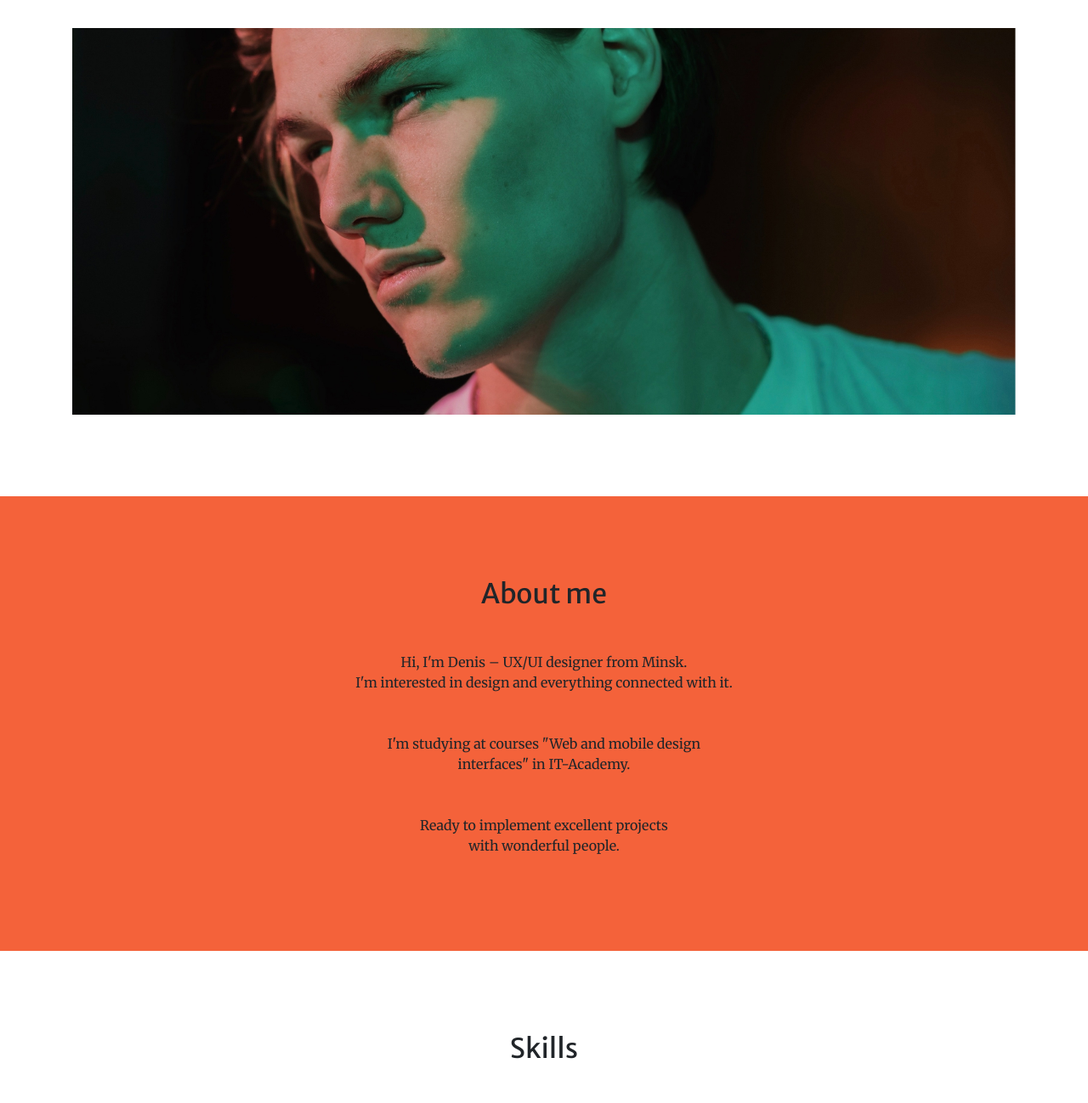
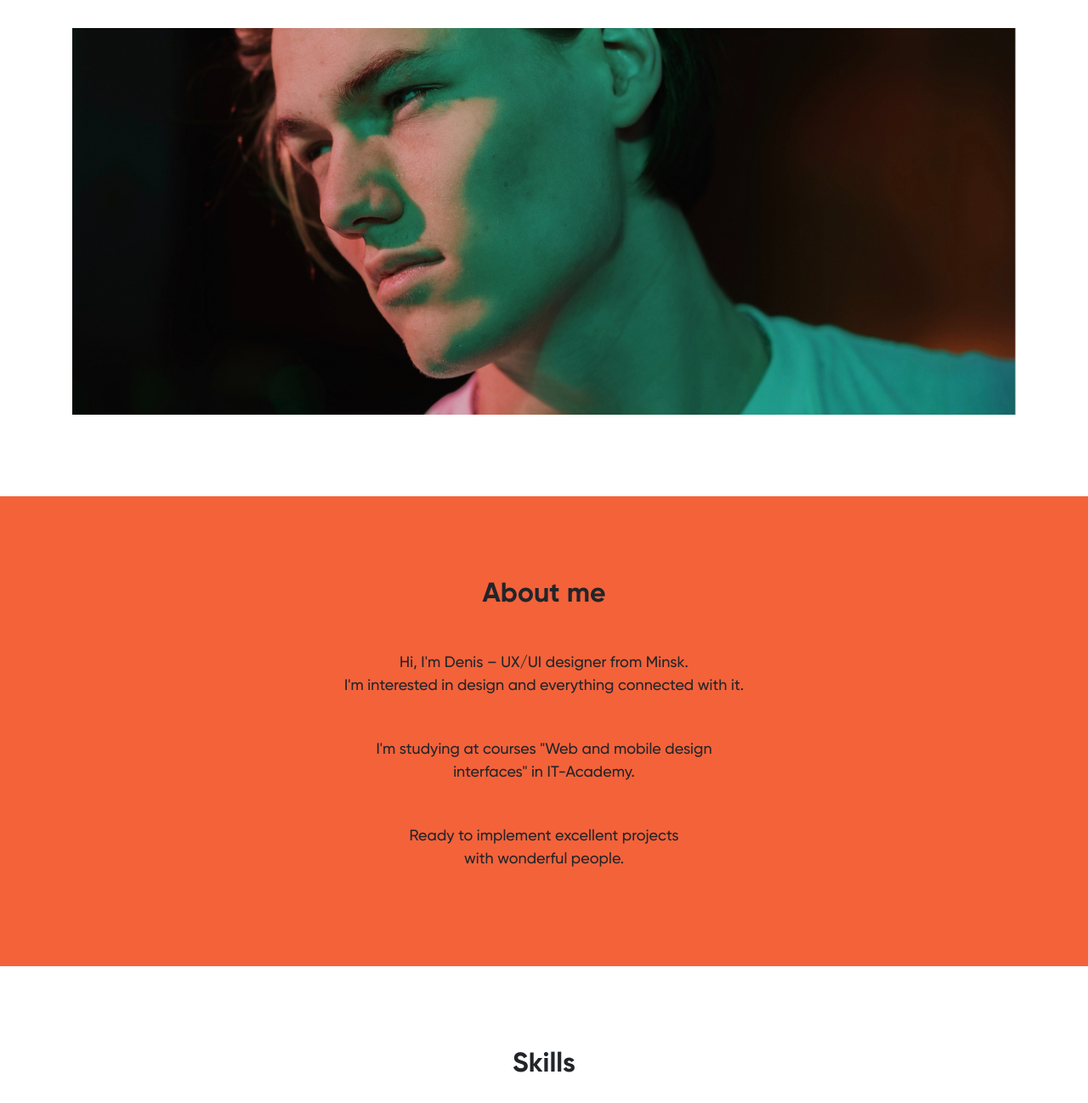
Before and after one commit to stepin-s/portfolio_gulp4, a website with bundled scripts: page index.html in a window 1280 px wide. Shown: the part 294-1592 px from the top of the page at 85% size. Built offline with nearby package versions, Linux system fonts and the light colour scheme.

Commit message:
connect fonts and add contact block

```diff
--- /dev/null
+++ b/fonts/Gilroy-Bold/style.css
@@ -0,0 +1,9 @@
+@font-face {
+    font-family: 'Gilroy';
+    src: local('Gilroy Bold'), local('Gilroy-Bold'),
+        url('Gilroy-Bold.woff2') format('woff2'),
+        url('Gilroy-Bold.woff') format('woff'),
+        url('Gilroy-Bold.ttf') format('truetype');
+    font-weight: 700;
+    font-style: normal;
+  }
--- /dev/null
+++ b/fonts/Gilroy-Medium/style.css
@@ -0,0 +1,9 @@
+@font-face {
+    font-family: 'Gilroy';
+    src: local('Gilroy Medium'), local('Gilroy-Medium'),
+        url('Gilroy-Medium.woff2') format('woff2'),
+        url('Gilroy-Medium.woff') format('woff'),
+        url('Gilroy-Medium.ttf') format('truetype');
+    font-weight: 500;
+    font-style: normal;
+  }
--- a/index.html
+++ b/index.html
@@ -101,7 +101,7 @@
   <section class="page-section bg-primary" id="about">
     <div class="container">
       <div class="row justify-content-center">
-        <div class="col-lg-8 text-center">
+        <div class="fs-18 col-lg-8 text-center">
           <h2 class=" mt-0 mb-3 ">About me</h2>
           <!-- <hr class="divider light my-4"> -->
           <p class="mt-5">Hi, I'm Denis – UX/UI designer from Minsk. <br> I'm interested in design and everything
@@ -122,7 +122,7 @@
     <div class="container">
       <h2 class="text-center ">Skills</h2>
       <!-- <hr class="divider my-4"> -->
-      <div class="col-lg-8 text-center mx-auto mt-5 mb-4">I work in such programs as</div>
+      <div class="fs-18 col-lg-8 text-center mx-auto mt-5 mb-4">I work in such programs as</div>
       <div class="row">
         <div class="col-lg-3 col-md-6 text-center">
           <div class="mt-5">
@@ -271,36 +271,42 @@
     </div>
   </section>
 
-  <!-- Call to Action Section -->
+  <!-- Call to Action Section
   <section class="page-section bg-dark text-white">
     <div class="container text-center">
       <h2 class="mb-4">Free Download at Start Bootstrap!</h2>
       <a class="btn btn-light btn-xl" href="https://startbootstrap.com/themes/creative/">Download Now!</a>
     </div>
   </section>
+-->
 
   <!-- Contact Section -->
   <section class="page-section" id="contact">
     <div class="container">
       <div class="row justify-content-center">
         <div class="col-lg-8 text-center">
-          <h2 class="mt-0">Let's Get In Touch!</h2>
-          <hr class="divider my-4">
-          <p class="text-muted mb-5">Ready to start your next project with us? Give us a call or send us an email and we
-            will get back to you as soon as possible!</p>
+          <h2 class="mt-0">Contacts</h2>
+          <p class="text-muted fs-18 my-4">Want to know more or just chat? <br> You are welcome!</p>
+          <a class="btn btn-dark btn-xl mt-1 mb-5" href="">Send message</a>
+          <div class="socials mt-5">
+            <img class="mr-5" src="img/contacts/indesign.png" alt="">
+            <img class="mr-5" src="img/contacts/instagram.png" alt="">
+            <img class="mr-5" src="img/contacts/behance.png" alt="">
+            <img class="" src="img/contacts/ball.png" alt="">
+          </div>
+
         </div>
       </div>
-      <div class="row">
-        <div class="col-lg-4 ml-auto text-center mb-5 mb-lg-0">
+      <!-- <div class="row">
+        <div class="col-lg-4 ml-auto text-center mb-5 mb-lg-0 mt-5">
           <i class="fas fa-phone fa-3x mb-3 text-muted"></i>
           <div>+1 (202) 555-0149</div>
         </div>
-        <div class="col-lg-4 mr-auto text-center">
+        <div class="col-lg-4 mr-auto text-center mt-5">
           <i class="fas fa-envelope fa-3x mb-3 text-muted"></i>
-          <!-- Make sure to change the email address in anchor text AND the link below! -->
           <a class="d-block" href="mailto:contact@yourwebsite.com">contact@yourwebsite.com</a>
         </div>
-      </div>
+      </div> -->
     </div>
   </section>
 
--- a/scss/_global.scss
+++ b/scss/_global.scss
@@ -27,10 +27,8 @@ hr.light {
 }
 
 .btn-xl {
-  padding: 1.25rem 2.25rem;
-  font-size: 0.85rem;
-  font-weight: 700;
-  text-transform: uppercase;
+  padding: 0.6rem 2rem;
+  font-size: 18px;
   border: none;
   border-radius: 10rem;
 }
@@ -49,3 +47,11 @@ hr.light {
 .p_height{
   line-height: 1.3;
 }
+
+.fs-18{
+  font-size: 18px;
+}
+
+h2{
+  font-weight: bold;
+}
--- a/scss/_variables.scss
+++ b/scss/_variables.scss
@@ -11,9 +11,32 @@ $gray:  #828282 !default;
 $primary: $orange !default;
 
 // Font overrides
-$font-family-sans-serif: "Merriweather Sans", -apple-system, BlinkMacSystemFont, "Segoe UI", Roboto, "Helvetica Neue", Arial, "Noto Sans", sans-serif, "Apple Color Emoji", "Segoe UI Emoji", "Segoe UI Symbol", 'Noto Color Emoji' !default;
+$font-family-sans-serif: Gilroy, sans-serif !default;
+//$font-family-sans-serif: "Merriweather Sans", -apple-system, BlinkMacSystemFont, "Segoe UI", Roboto, "Helvetica Neue", Arial, "Noto Sans", sans-serif, "Apple Color Emoji", "Segoe UI Emoji", "Segoe UI Symbol", 'Noto Color Emoji' !default;
 
-$font-family-serif: "Merriweather", -apple-system, BlinkMacSystemFont, "Segoe UI", Roboto, "Helvetica Neue", Arial, "Noto Sans", sans-serif, "Apple Color Emoji", "Segoe UI Emoji", "Segoe UI Symbol", 'Noto Color Emoji' !default;
+// $font-family-serif: "Merriweather", -apple-system, BlinkMacSystemFont, "Segoe UI", Roboto, "Helvetica Neue", Arial, "Noto Sans", sans-serif, "Apple Color Emoji", "Segoe UI Emoji", "Segoe UI Symbol", 'Noto Color Emoji' !default;
+
+@font-face {
+    font-family: 'Gilroy';
+    src: local('Gilroy Bold'), local('Gilroy-Bold'),
+        url('/fonts/Gilroy-Bold/Gilroy-Bold.woff2') format('woff2'),
+        url('/fonts/Gilroy-Bold/Gilroy-Bold.woff') format('woff'),
+        url('/fonts/Gilroy-Bold/Gilroy-Bold.ttf') format('truetype');
+    font-weight: 700;
+    font-style: normal;
+  }
+
+  @font-face {
+    font-family: 'Gilroy';
+    src: local('Gilroy Medium'), local('Gilroy-Medium'),
+        url('/fonts/Gilroy-Medium/Gilroy-Medium.woff2') format('woff2'),
+        url('/fonts/Gilroy-Medium/Gilroy-Medium.woff') format('woff'),
+        url('/fonts/Gilroy-Medium/Gilroy-Medium.ttf') format('truetype');
+    font-weight: 500;
+    font-style: normal;
+  }
+
+$font-family-serif: Gilroy, sans-serif !default;
 
 $font-family-base: $font-family-serif !default;
 
```
Also changed, not shown: css/creative.css, css/creative.min.css, fonts/Gilroy-Bold/Gilroy-Bold.ttf (added), fonts/Gilroy-Bold/Gilroy-Bold.woff (added), fonts/Gilroy-Bold/Gilroy-Bold.woff2 (added), fonts/Gilroy-Medium/Gilroy-Medium.ttf (added), fonts/Gilroy-Medium/Gilroy-Medium.woff (added), fonts/Gilroy-Medium/Gilroy-Medium.woff2 (added), img/contacts/ball.png (added), img/contacts/behance.png (added), img/contacts/indesign.png (added), img/contacts/instagram.png (added), img/contacts_svg/Group 10.svg (deleted), img/contacts_svg/Group 8.svg (deleted), 1 more files.
